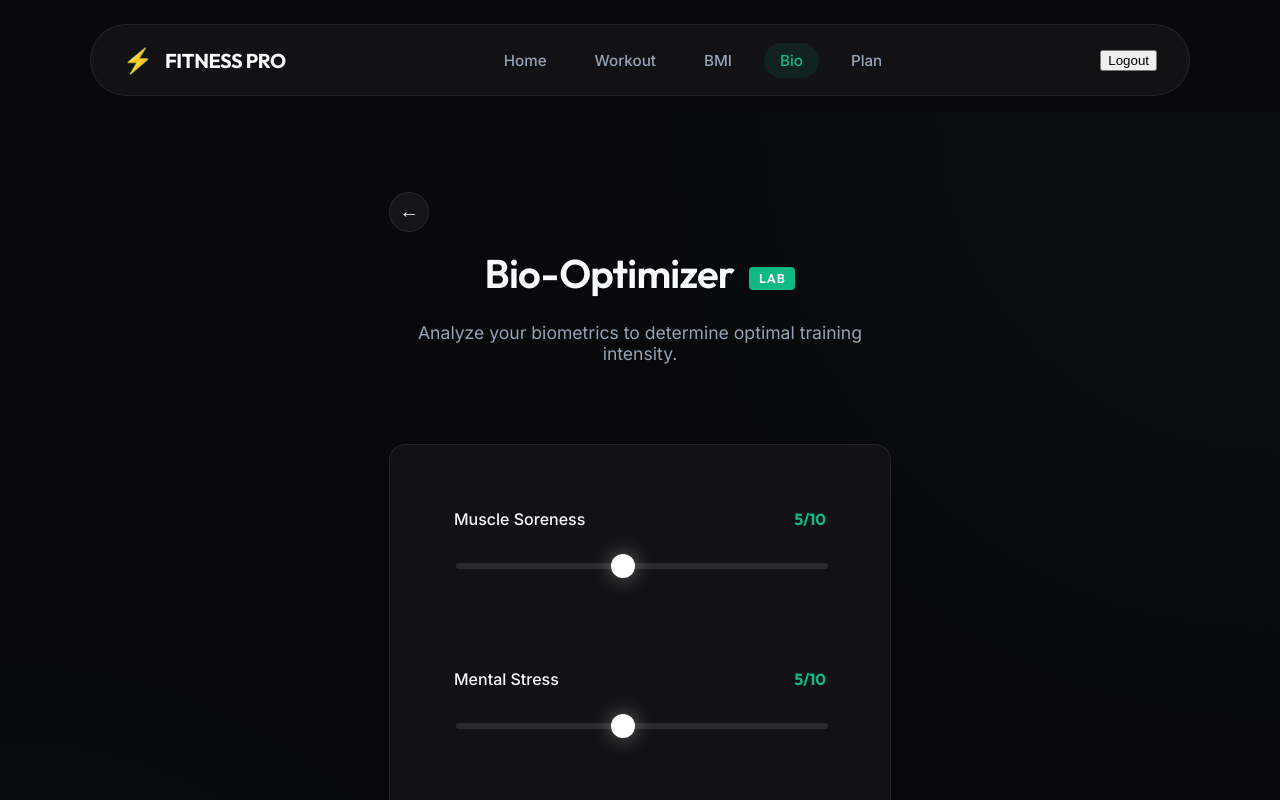
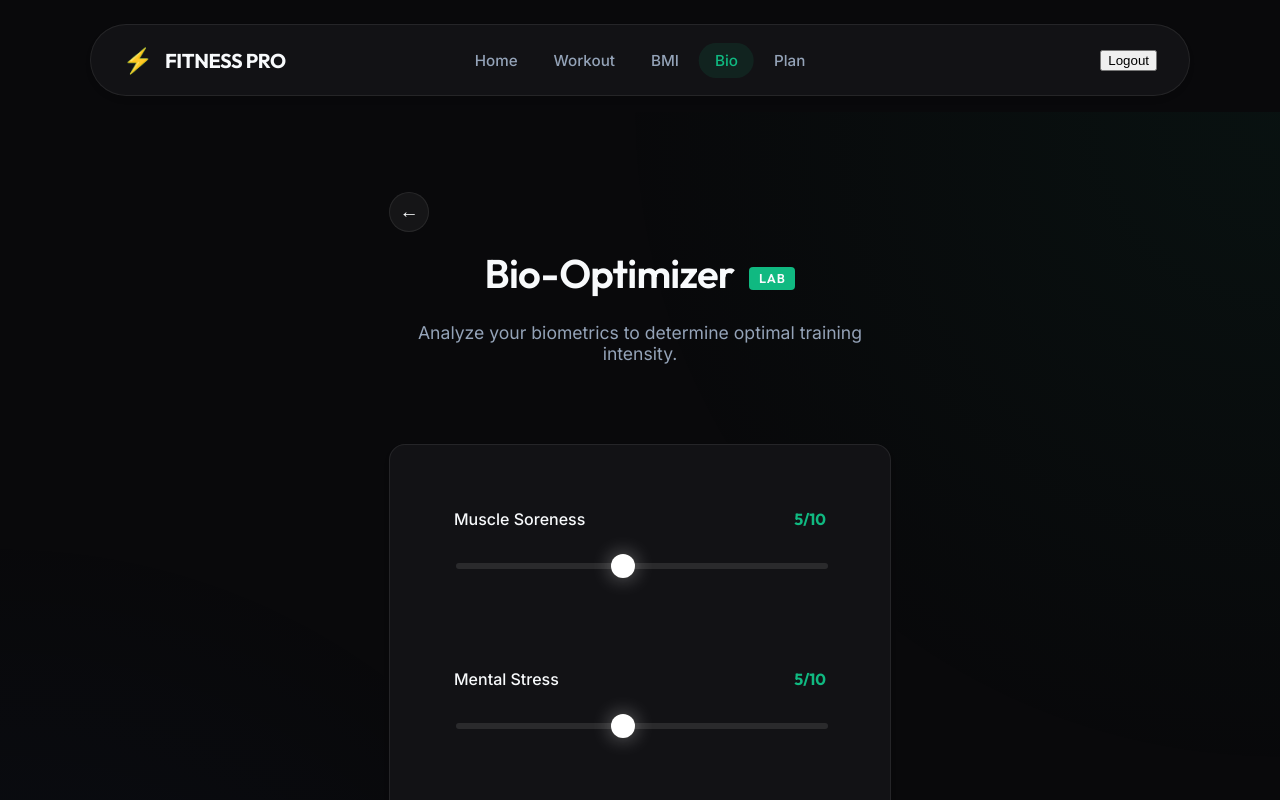
Before and after one commit to konchadapragathi/Fitness-tracker, a React (Create React App) app: page /bio-optimizer in a window 1280 px wide. Shown: the top 800 px of the page. Built offline with nearby package versions, Linux system fonts and the light colour scheme; sample sign-in values are in the browser's storage.

Commit message:
fix: absolutely center nav-links to prevent hover layout shift

```diff
--- a/src/components/Navbar.css
+++ b/src/components/Navbar.css
@@ -12,7 +12,8 @@
   justify-content: space-between;
   z-index: 1000;
   border-radius: var(--radius-pill);
-  will-change: transform;
+  /* needed so nav-links can be absolutely centered */
+  overflow: visible;
 }
 
 .nav-logo {
@@ -37,8 +38,12 @@
 }
 
 .nav-links {
+  position: absolute;
+  left: 50%;
+  transform: translateX(-50%);
   display: flex;
-  gap: 1rem;
+  gap: 0.25rem;
+  align-items: center;
 }
 
 .nav-item {
@@ -50,9 +55,6 @@
   border-radius: var(--radius-pill);
   transition: color var(--transition-fast), background var(--transition-fast);
   white-space: nowrap;
-  display: inline-block;
-  transform: translateZ(0);
-  backface-visibility: hidden;
 }
 
 .nav-item:hover {
```
